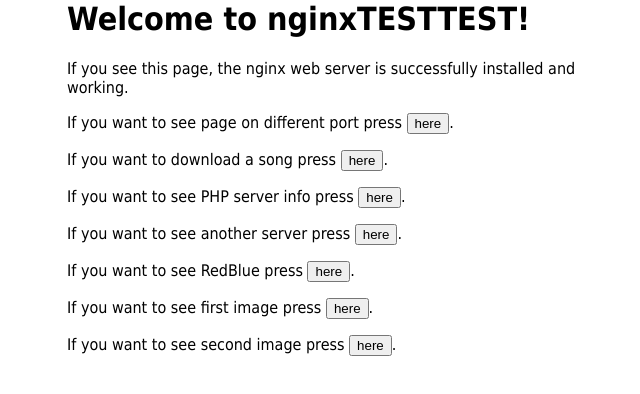
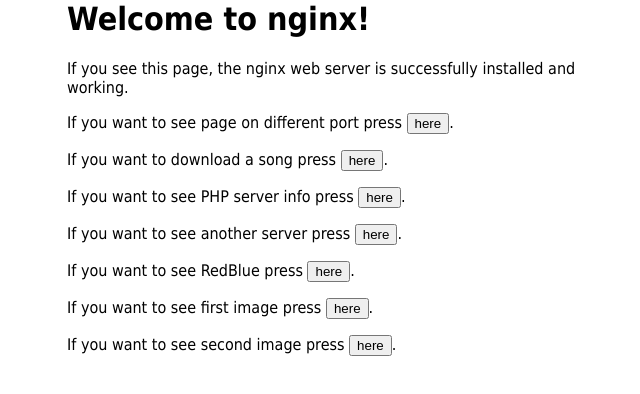
Before and after one commit to mpgrail13/task14, a plain HTML site: page nginx/html/index.html in a window 1280 px wide. Shown: the whole page, without its empty margins (293-933 px from the left). Drawn offline with Linux system fonts and the light colour scheme.

Commit message:
finaltest

```diff
--- a/nginx/html/index.html
+++ b/nginx/html/index.html
@@ -8,7 +8,7 @@ font-family: Tahoma, Verdana, Arial, sans-serif; }
 </style>
 </head>
 <body>
-<h1>Welcome to nginxTESTTEST!</h1>
+<h1>Welcome to nginx!</h1>
 <p>If you see this page, the nginx web server is successfully installed and
 working.</p>
 
```
